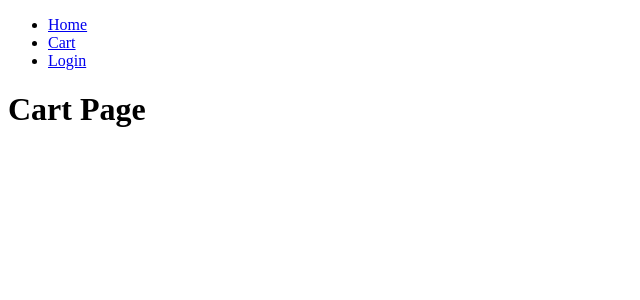
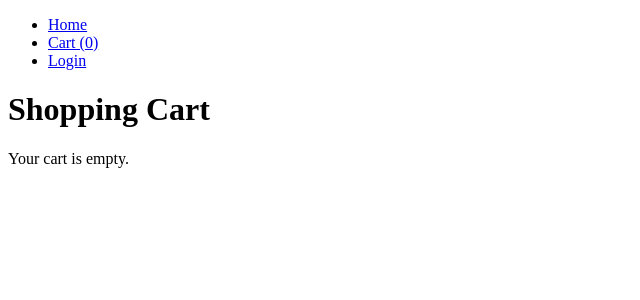
Before and after one commit to op117/platzi-store, a React (Create React App) app: page /cart in a window 1280 px wide. Shown: the top 300 px of the page, without its empty margins (0-640 px from the left). Built offline with nearby package versions, Linux system fonts and the light colour scheme.

Commit message:
added logic for the user cart

```diff
--- a/src/components/Header.js
+++ b/src/components/Header.js
@@ -1,6 +1,9 @@
 import { Link } from 'react-router-dom'
+import { useSelector } from 'react-redux'
 
 function Header() {
+  const cart = useSelector((state) => state.cart)
+
   return (
     <nav>
       <ul>
@@ -8,7 +11,7 @@ function Header() {
           <Link to='/'>Home</Link>
         </li>
         <li>
-          <Link to='/cart'>Cart</Link>
+          <Link to='/cart'>Cart ({cart.length})</Link>
         </li>
         <li>
           <Link to='/login'>Login</Link>
--- a/src/pages/Cart.js
+++ b/src/pages/Cart.js
@@ -1,5 +1,39 @@
+import { useSelector, useDispatch } from 'react-redux'
+import { removeFromCart } from '../store/cartSlice'
+
 function Cart() {
-  return <h1>Cart Page</h1>
+  const cart = useSelector((state) => state.cart)
+  const dispatch = useDispatch()
+
+  const totalPrice = cart.reduce((total, item) => total + item.price, 0)
+
+  return (
+    <div className='cart-page'>
+      <h1>Shopping Cart</h1>
+      {cart.length === 0 ? (
+        <p>Your cart is empty.</p>
+      ) : (
+        <div>
+          {cart.map((item) => (
+            <div key={item.id} className='cart-item'>
+              <img
+                src={item.images?.[0] || '/assets/no_image_available.png'}
+                alt={item.title}
+              />
+              <div>
+                <h3>{item.title}</h3>
+                <p>${item.price}</p>
+                <button onClick={() => dispatch(removeFromCart(item.id))}>
+                  Remove
+                </button>
+              </div>
+            </div>
+          ))}
+          <h2>Total: ${totalPrice.toFixed(2)}</h2>
+        </div>
+      )}
+    </div>
+  )
 }
 
 export default Cart
--- a/src/store/cartSlice.js
+++ b/src/store/cartSlice.js
@@ -5,7 +5,11 @@ const cartSlice = createSlice({
   initialState: [],
   reducers: {
     addToCart: (state, action) => {
-      state.push(action.payload)
+      const item = action.payload
+      const existingItem = state.find((i) => i.id === item.id)
+      if (!existingItem) {
+        state.push(item)
+      }
     },
     removeFromCart: (state, action) => {
       return state.filter((item) => item.id !== action.payload)
```
